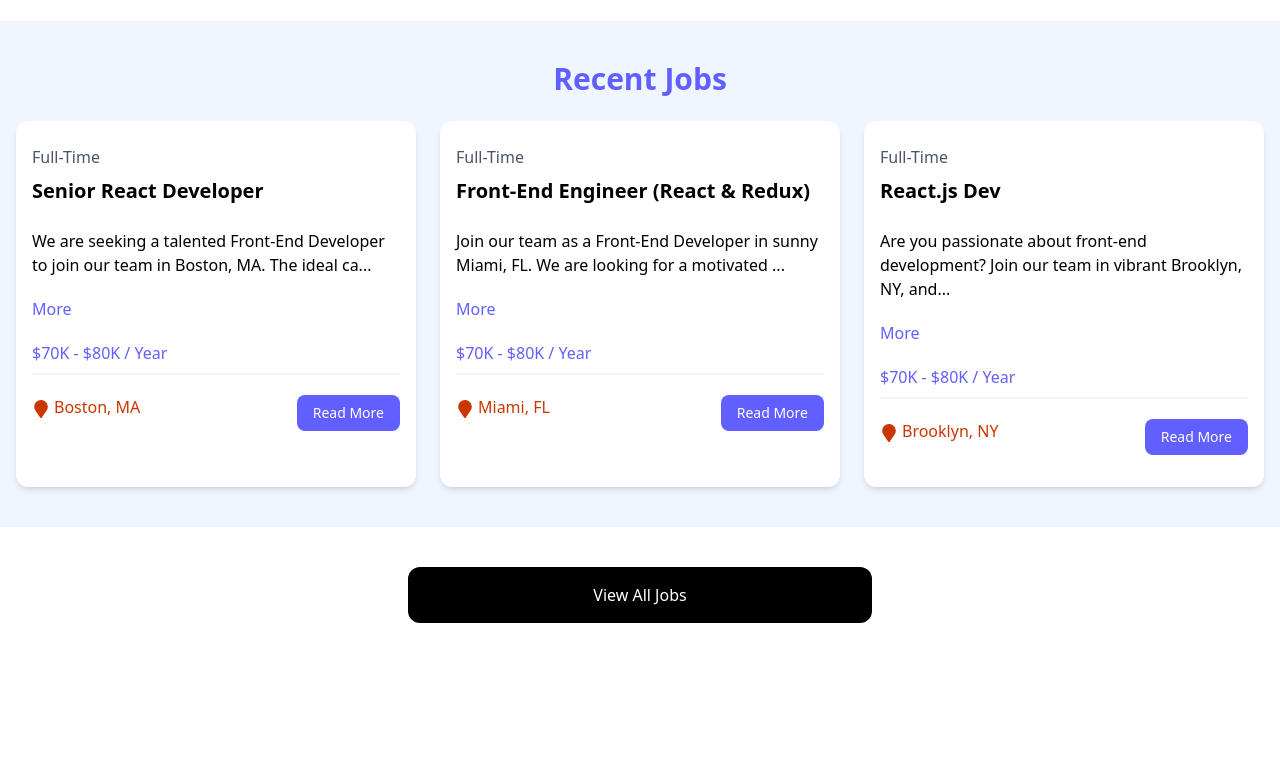
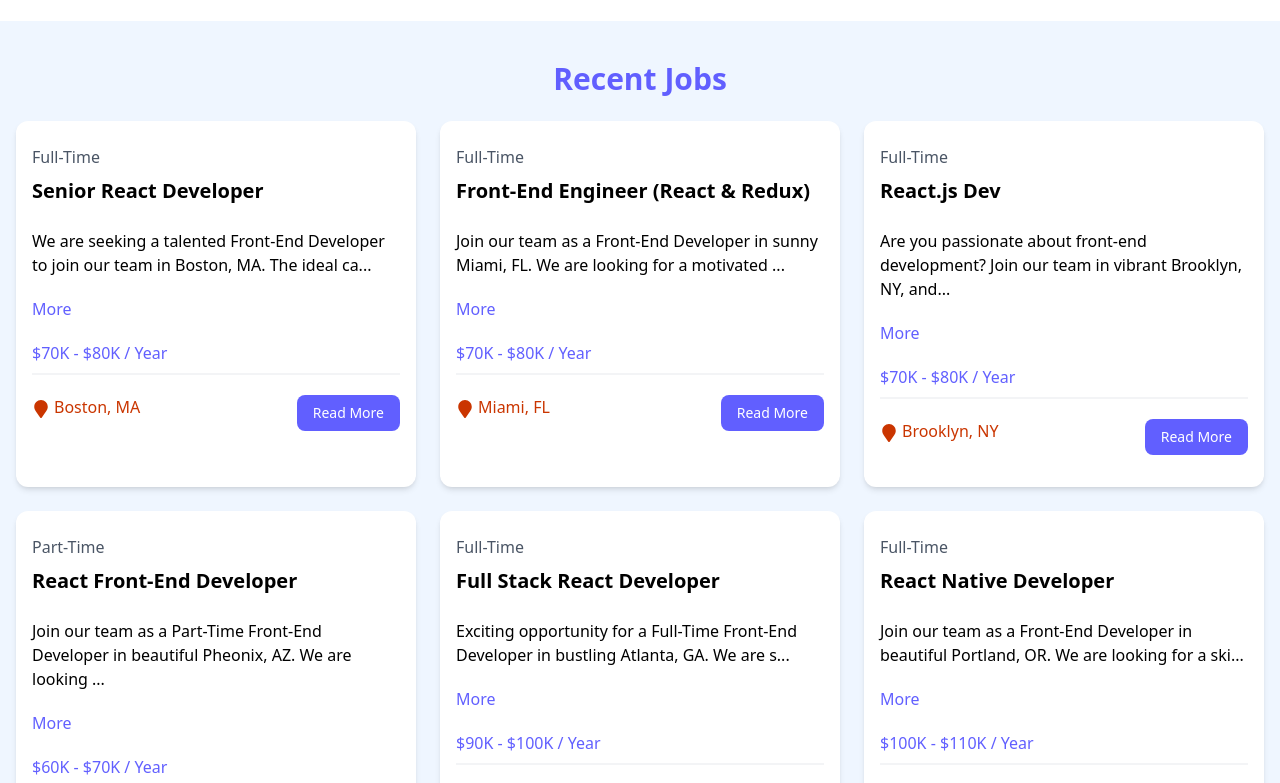
Before and after one commit to RobertLoz/reactjobsproyectpage, a React (Vite) app: page / in a window 1280 px wide. Shown: the part 540-1323 px from the top of the page. Before the commit the page ends 1203 px from the top, so only its background shows below. Built offline with nearby package versions, Linux system fonts and the light colour scheme; data requests are answered from the project's data file.

Commit message:
added useEffect func and data fetching

```diff
--- a/package.json
+++ b/package.json
@@ -7,7 +7,8 @@
     "dev": "vite",
     "build": "vite build",
     "lint": "eslint .",
-    "preview": "vite preview"
+    "preview": "vite preview",
+    "server": "json-server --watch src/jobs.json --port 8000"
   },
   "dependencies": {
     "@tailwindcss/vite": "^4.0.0",
@@ -27,6 +28,7 @@
     "eslint-plugin-react-hooks": "^5.0.0",
     "eslint-plugin-react-refresh": "^0.4.16",
     "globals": "^15.14.0",
+    "json-server": "^1.0.0-beta.3",
     "vite": "^6.0.5"
   }
 }
--- a/src/components/JobListings.jsx
+++ b/src/components/JobListings.jsx
@@ -1,10 +1,24 @@
+import { useState, useEffect } from 'react';
 import JobListing from './JobListing';
-import jobs from '../jobs.json';
-
 
 const JobListings = ( { isHome = false } ) => {
+  const [jobs, setJobs] = useState([]);
+  const [loading, setLoading] = useState(true);
 
-    const jobListings = isHome ? jobs.slice(0,3) : jobs;
+  useEffect( () => {
+    const fetchJobs = async () => {
+      try {
+        const res = await fetch('http://localhost:8000/jobs');
+      const data = await res.json();
+      setJobs(data);
+      } catch (error) {
+        console.log('error fetching data', error);
+      } finally {
+        setLoading(false);
+      }
+    }
+    fetchJobs();
+  }, [] );
 
   return (
     <section className="bg-blue-50 px-4 py-10">
@@ -13,7 +27,7 @@ const JobListings = ( { isHome = false } ) => {
           { isHome ? 'Recent Jobs' : 'Browse Jobs'}
         </h2>
         <div className="grid grid-cols-1 md:grid-cols-3 gap-6">
-            {jobListings.map((job) => (
+            {jobs.map((job) => (
                 <JobListing key={job.id} job={job} />
             ) )}
         </div>
--- a/src/jobs.json
+++ b/src/jobs.json
@@ -1,4 +1,6 @@
- [
+{
+
+   "jobs": [
       {
         "id": "1",
         "title": "Senior React Developer",
@@ -84,3 +86,4 @@
         }
       }
     ]
+}
```
Also changed, not shown: 1 other file (tests, documents, lock files or other folders).
